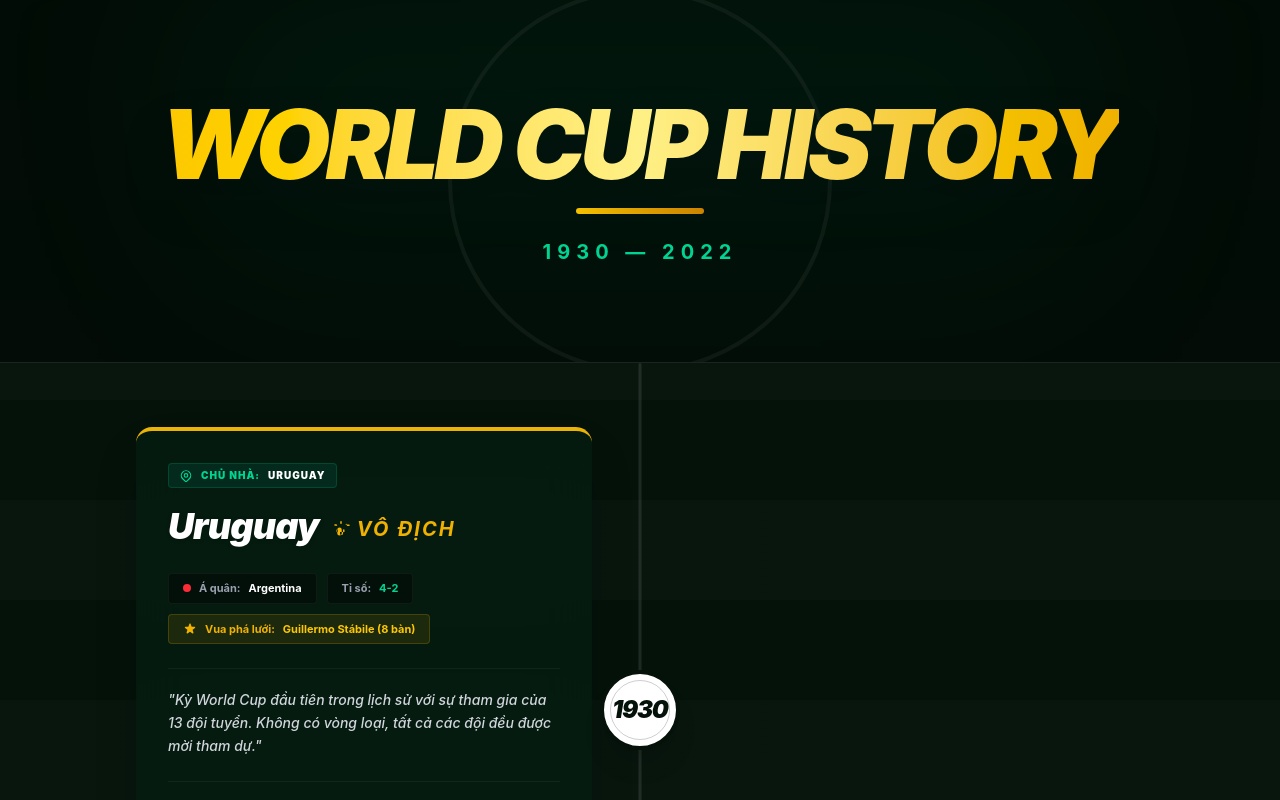
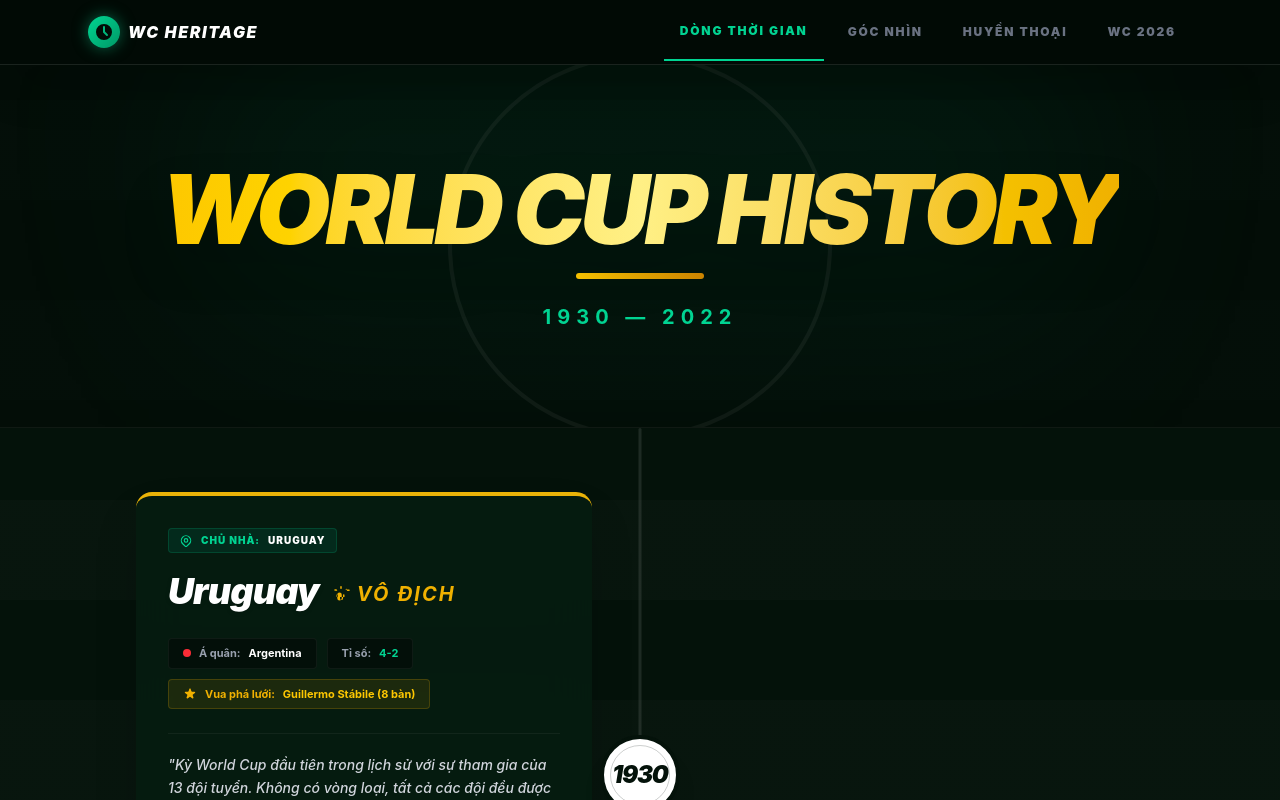
Before and after one commit to mtdes23/worldcup2026, a Vue app: page / in a window 1280 px wide. Shown: the top 800 px of the page. Built offline with nearby package versions, Linux system fonts and the light colour scheme.

Commit message:
feat: add top navbar and new tab views (Articles, Legends, WC2026)

```diff
--- a/src/App.vue
+++ b/src/App.vue
@@ -2,15 +2,47 @@
 import { ref } from 'vue'
 import historyData from './data/history.json'
 import TimelineList from './components/TimelineList.vue'
+import ArticlesView from './components/ArticlesView.vue'
+import LegendsView from './components/LegendsView.vue'
+import WC2026View from './components/WC2026View.vue'
 
 const history = ref(historyData)
+const currentTab = ref('timeline')
 </script>
 
 <template>
-  <div class="min-h-screen pitch-bg text-white font-sans selection:bg-emerald-500/30 overflow-x-hidden">
+  <div class="min-h-screen pitch-bg text-white font-sans selection:bg-emerald-500/30 overflow-x-hidden flex flex-col">
+
+    <!-- Top Navigation -->
+    <nav class="sticky top-0 z-50 bg-[#020b06]/95 backdrop-blur-lg border-b border-white/10 shadow-2xl">
+      <div class="max-w-6xl mx-auto px-4 sm:px-6">
+        <div class="flex items-center justify-between h-16">
+          <!-- Logo -->
+          <div class="flex-shrink-0 flex items-center gap-2 cursor-pointer group" @click="currentTab = 'timeline'">
+            <div class="w-8 h-8 rounded-full bg-gradient-to-br from-emerald-400 to-emerald-600 flex items-center justify-center shadow-[0_0_15px_rgba(16,185,129,0.5)] group-hover:scale-110 transition-transform">
+              <svg class="w-5 h-5 text-[#020b06]" fill="currentColor" viewBox="0 0 20 20"><path d="M10 2a8 8 0 100 16 8 8 0 000-16zM9 5a1 1 0 112 0v4.586l2.707 2.707a1 1 0 01-1.414 1.414l-3-3A1 1 0 019 10V5z" /></svg>
+            </div>
+            <span class="font-black text-white tracking-widest uppercase italic hidden sm:block">WC Heritage</span>
+          </div>
+
+          <!-- Tabs -->
+          <div class="flex space-x-1 sm:space-x-2 overflow-x-auto no-scrollbar w-full sm:w-auto justify-center sm:justify-end">
+            <button @click="currentTab = 'timeline'" :class="currentTab === 'timeline' ? 'text-emerald-400 border-b-2 border-emerald-400' : 'text-gray-500 hover:text-gray-300'" class="px-3 sm:px-4 py-5 text-[10px] sm:text-xs font-black uppercase tracking-[0.15em] whitespace-nowrap transition-colors">Dòng thời gian</button>
+            <button @click="currentTab = 'articles'" :class="currentTab === 'articles' ? 'text-emerald-400 border-b-2 border-emerald-400' : 'text-gray-500 hover:text-gray-300'" class="px-3 sm:px-4 py-5 text-[10px] sm:text-xs font-black uppercase tracking-[0.15em] whitespace-nowrap transition-colors">Góc Nhìn</button>
+            <button @click="currentTab = 'legends'" :class="currentTab === 'legends' ? 'text-yellow-500 border-b-2 border-yellow-500' : 'text-gray-500 hover:text-gray-300'" class="px-3 sm:px-4 py-5 text-[10px] sm:text-xs font-black uppercase tracking-[0.15em] whitespace-nowrap transition-colors">Huyền Thoại</button>
+            <button @click="currentTab = 'wc2026'" :class="currentTab === 'wc2026' ? 'text-emerald-400 border-b-2 border-emerald-400' : 'text-gray-500 hover:text-gray-300'" class="px-3 sm:px-4 py-5 text-[10px] sm:text-xs font-black uppercase tracking-[0.15em] whitespace-nowrap transition-colors">WC 2026</button>
+          </div>
+        </div>
+      </div>
+    </nav>
+
+    <!-- Content -->
+    <main class="w-full flex-grow">
+
+      <!-- TIMELINE TAB -->
+      <div v-show="currentTab === 'timeline'">
         <!-- Hero Header -->
-    <header class="py-24 px-4 text-center border-b border-white/10 bg-[#020b06]/80 relative overflow-hidden">
-      <!-- Decor Background (Center Circle concept) -->
+        <header class="py-24 px-4 text-center border-b border-white/5 bg-[#020b06]/60 relative overflow-hidden">
           <div class="absolute top-1/2 left-1/2 transform -translate-x-1/2 -translate-y-1/2 w-96 h-96 border-[4px] border-white/5 rounded-full pointer-events-none"></div>
           <div class="absolute top-0 left-1/2 transform -translate-x-1/2 w-full max-w-4xl h-full bg-gradient-to-b from-emerald-500/10 to-transparent blur-[100px] pointer-events-none"></div>
 
@@ -25,13 +57,28 @@
           </div>
         </header>
 
-    <!-- Content -->
-    <main class="w-full">
         <TimelineList :history="history" />
+      </div>
+
+      <!-- ARTICLES TAB -->
+      <div v-if="currentTab === 'articles'">
+        <ArticlesView />
+      </div>
+
+      <!-- LEGENDS TAB -->
+      <div v-if="currentTab === 'legends'">
+        <LegendsView />
+      </div>
+
+      <!-- WC 2026 TAB -->
+      <div v-if="currentTab === 'wc2026'">
+        <WC2026View />
+      </div>
+
     </main>
 
     <!-- Footer -->
-    <footer class="py-12 text-center text-emerald-600/50 text-xs font-black uppercase tracking-widest border-t border-white/10 bg-[#020b06]/90 backdrop-blur-md">
+    <footer class="py-10 text-center text-emerald-600/50 text-xs font-black uppercase tracking-widest border-t border-white/10 bg-[#020b06]/90 backdrop-blur-md mt-auto">
       Designed by <a href="https://www.mtdes23.id.vn" target="_blank" class="text-emerald-500 hover:text-yellow-400 transition-colors">mtdes23</a>
     </footer>
   </div>
@@ -51,4 +98,12 @@
     rgba(255, 255, 255, 0.015) 200px
   );
 }
+/* Hide scrollbar for nav */
+.no-scrollbar::-webkit-scrollbar {
+  display: none;
+}
+.no-scrollbar {
+  -ms-overflow-style: none;  /* IE and Edge */
+  scrollbar-width: none;  /* Firefox */
+}
 </style>
--- /dev/null
+++ b/src/components/ArticlesView.vue
@@ -0,0 +1,28 @@
+<template>
+  <div class="py-16 px-4 max-w-6xl mx-auto">
+    <div class="text-center mb-16">
+      <h2 class="text-4xl md:text-5xl font-black text-white uppercase italic tracking-tighter mb-4">Góc Nhìn Kỷ Nguyên</h2>
+      <div class="h-1 w-16 bg-emerald-500 mx-auto rounded-full mb-6"></div>
+      <p class="text-gray-400 max-w-2xl mx-auto">Những bài phân tích chiến thuật, câu chuyện hậu trường và các cột mốc làm thay đổi lịch sử bóng đá thế giới.</p>
+    </div>
+
+    <!-- Placeholder Grid -->
+    <div class="grid grid-cols-1 md:grid-cols-2 lg:grid-cols-3 gap-8">
+      <div v-for="i in 6" :key="i" class="bg-[#061c10]/80 border border-white/5 rounded-2xl overflow-hidden hover:-translate-y-1 transition-transform cursor-pointer group">
+        <div class="h-48 bg-gray-800 flex items-center justify-center relative overflow-hidden">
+          <div class="absolute inset-0 bg-emerald-900/20 group-hover:bg-transparent transition-colors"></div>
+          <span class="text-gray-600 font-bold uppercase tracking-widest text-xs">Image Placeholder</span>
+        </div>
+        <div class="p-6">
+          <div class="text-emerald-500 text-xs font-bold uppercase tracking-widest mb-2">Chiến Thuật</div>
+          <h3 class="text-xl font-bold text-white mb-3 group-hover:text-emerald-400 transition-colors">Bóng ma Maracanazo và sự ra đời của Selecao</h3>
+          <p class="text-gray-400 text-sm leading-relaxed mb-4">Cách người Brazil rũ bỏ màu áo trắng ám ảnh để khoác lên mình màu vàng xanh bất diệt...</p>
+          <div class="text-[10px] text-gray-500 font-black uppercase tracking-widest">Đọc tiếp ➔</div>
+        </div>
+      </div>
+    </div>
+  </div>
+</template>
+
+<script setup>
+</script>
--- /dev/null
+++ b/src/components/LegendsView.vue
@@ -0,0 +1,37 @@
+<template>
+  <div class="py-16 px-4 max-w-6xl mx-auto">
+    <div class="text-center mb-16">
+      <h2 class="text-4xl md:text-5xl font-black text-transparent bg-clip-text bg-gradient-to-r from-yellow-400 to-yellow-600 uppercase italic tracking-tighter mb-4 drop-shadow-md">Đền Thờ Huyền Thoại</h2>
+      <div class="h-1 w-16 bg-yellow-500 mx-auto rounded-full mb-6"></div>
+      <p class="text-gray-400 max-w-2xl mx-auto">Cơ sở dữ liệu chi tiết về những cầu thủ vĩ đại nhất từng sải bước trên thảm cỏ World Cup.</p>
+    </div>
+
+    <!-- Search/Filter Placeholder -->
+    <div class="flex justify-center mb-12">
+      <div class="bg-[#020b06] border border-white/10 rounded-full flex items-center px-6 py-3 w-full max-w-xl">
+        <svg class="w-5 h-5 text-gray-500 mr-3" fill="none" viewBox="0 0 24 24" stroke="currentColor"><path stroke-linecap="round" stroke-linejoin="round" stroke-width="2" d="M21 21l-6-6m2-5a7 7 0 11-14 0 7 7 0 0114 0z" /></svg>
+        <input type="text" placeholder="Tìm kiếm huyền thoại (vd: Pelé, Maradona...)" class="bg-transparent border-none outline-none text-white w-full placeholder-gray-600 font-medium">
+      </div>
+    </div>
+
+    <!-- Placeholder Grid -->
+    <div class="grid grid-cols-2 md:grid-cols-3 lg:grid-cols-4 gap-6">
+      <div v-for="i in 8" :key="i" class="bg-gradient-to-b from-[#1a1a1a] to-[#0a0a0a] border border-yellow-500/20 rounded-xl overflow-hidden hover:border-yellow-500/50 transition-colors relative group cursor-pointer">
+        <!-- Player Rating Badge -->
+        <div class="absolute top-3 left-3 bg-black/80 text-yellow-500 font-black text-lg px-2 py-0.5 rounded border border-yellow-500/30 z-10">99</div>
+
+        <div class="h-40 bg-[#0f0f0f] flex items-center justify-center pt-8">
+           <svg class="w-20 h-20 text-gray-800 group-hover:text-gray-700 transition-colors" fill="currentColor" viewBox="0 0 24 24"><path d="M12 12c2.21 0 4-1.79 4-4s-1.79-4-4-4-4 1.79-4 4 1.79 4 4 4zm0 2c-2.67 0-8 1.34-8 4v2h16v-2c0-2.66-5.33-4-8-4z"/></svg>
+        </div>
+
+        <div class="p-4 text-center border-t border-white/5 relative z-10 bg-black/50 backdrop-blur-sm">
+          <h3 class="font-black text-white text-lg uppercase tracking-tight">Cầu Thủ {{ i }}</h3>
+          <p class="text-gray-500 text-xs font-bold uppercase tracking-widest mt-1">Brazil</p>
+        </div>
+      </div>
+    </div>
+  </div>
+</template>
+
+<script setup>
+</script>
--- /dev/null
+++ b/src/components/WC2026View.vue
@@ -0,0 +1,39 @@
+<template>
+  <div class="py-16 px-4 max-w-6xl mx-auto">
+    <div class="text-center mb-16">
+      <h2 class="text-5xl md:text-7xl font-black text-white uppercase tracking-tighter mb-4">WC 2026</h2>
+      <p class="text-emerald-400 font-bold text-lg tracking-[0.2em] uppercase mb-8">USA - Canada - Mexico</p>
+
+      <!-- Countdown Widget Placeholder -->
+      <div class="flex justify-center gap-4 text-center">
+        <div class="bg-[#020b06] border border-white/10 rounded-xl p-4 w-24">
+          <div class="text-3xl font-black text-white">724</div>
+          <div class="text-[10px] text-gray-500 uppercase tracking-widest mt-1">Ngày</div>
+        </div>
+        <div class="bg-[#020b06] border border-white/10 rounded-xl p-4 w-24">
+          <div class="text-3xl font-black text-white">14</div>
+          <div class="text-[10px] text-gray-500 uppercase tracking-widest mt-1">Giờ</div>
+        </div>
+      </div>
+    </div>
+
+    <!-- Groups Placeholder -->
+    <div class="mb-12">
+      <h3 class="text-2xl font-black text-white mb-6 uppercase italic border-l-4 border-emerald-500 pl-4">Vòng Bảng (48 Đội)</h3>
+      <div class="grid grid-cols-1 sm:grid-cols-2 lg:grid-cols-4 gap-6">
+        <div v-for="group in ['A', 'B', 'C', 'D']" :key="group" class="bg-[#061c10]/80 border border-white/5 rounded-xl p-5">
+          <div class="text-emerald-500 font-black text-xl mb-4 border-b border-white/10 pb-2">BẢNG {{ group }}</div>
+          <ul class="space-y-3">
+            <li v-for="team in 4" :key="team" class="flex items-center gap-3">
+              <div class="w-6 h-4 bg-gray-800 rounded-sm"></div>
+              <span class="text-gray-400 font-bold text-sm uppercase">Đang cập nhật</span>
+            </li>
+          </ul>
+        </div>
+      </div>
+    </div>
+  </div>
+</template>
+
+<script setup>
+</script>
```
Also changed, not shown: 1 other file (tests, documents, lock files or other folders). Lines whose indentation alone changed are shown as unchanged.
